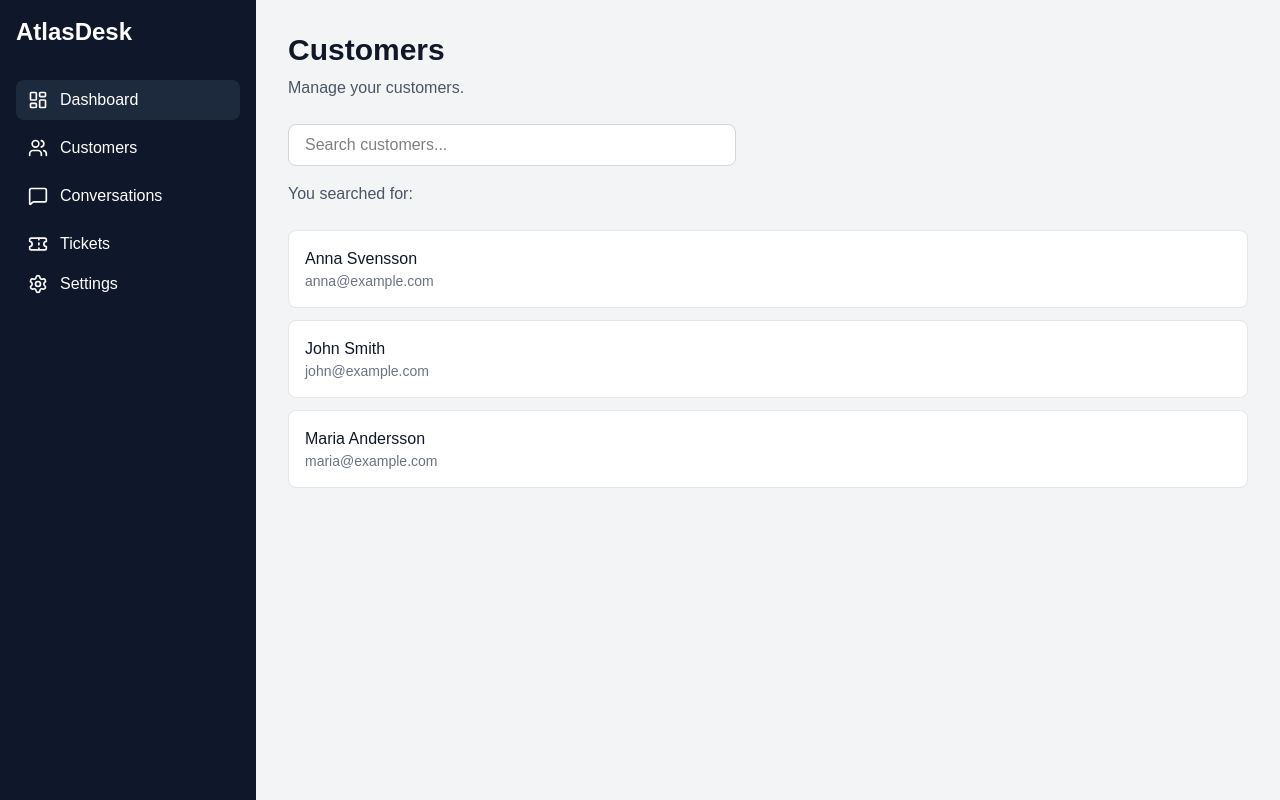
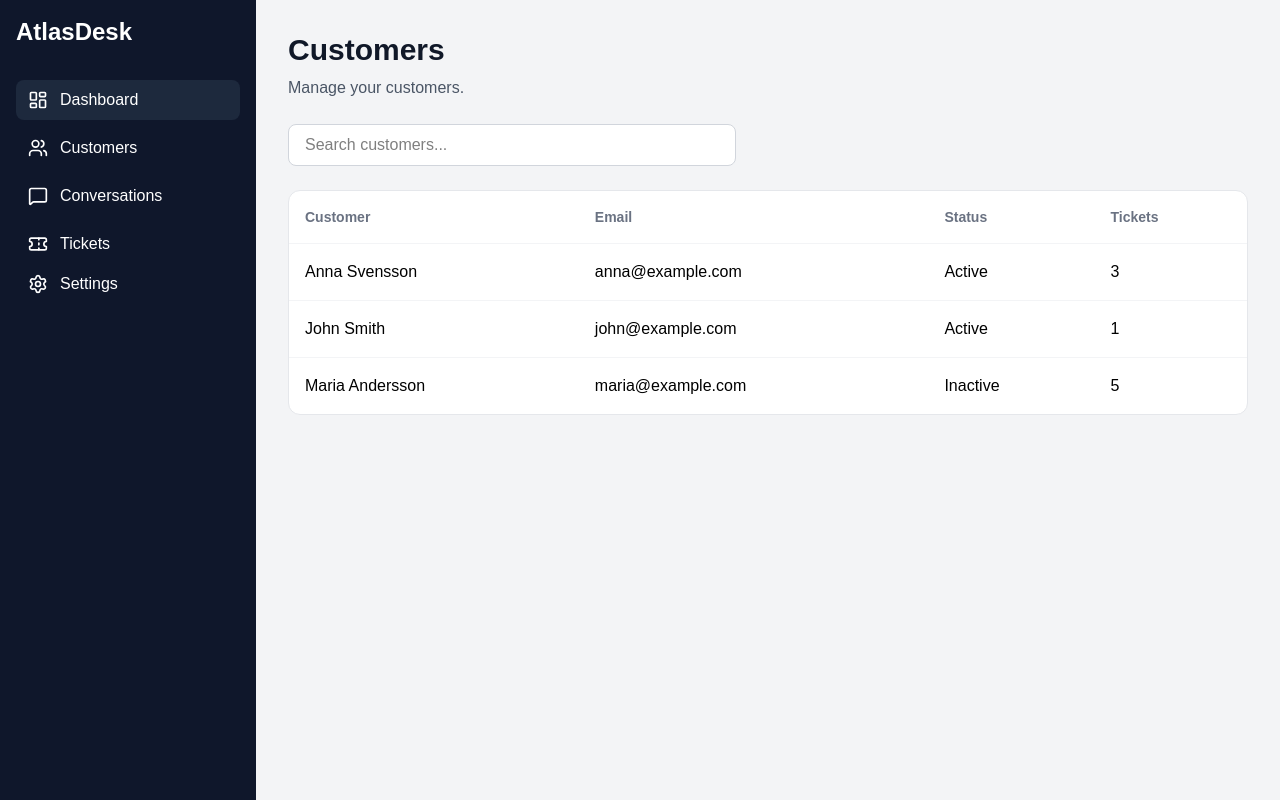
Before and after one commit to Abualtaher/atlasdesk, a React (Vite) app in the folder client/: page /customers in a window 1280 px wide. Built offline with nearby package versions, Linux system fonts and the light colour scheme.

Commit message:
feat: enhance Customers and ConversationList components with status and tickets fields

```diff
--- a/client/src/components/ConversationList.tsx
+++ b/client/src/components/ConversationList.tsx
@@ -3,6 +3,8 @@ type Conversation = {
   customer: string;
   message: string;
   time: string;
+  status: string;
+  tickets: number;
 };
 
 const conversations: Conversation[] = [
@@ -11,18 +13,24 @@ const conversations: Conversation[] = [
     customer: "Anna Svensson",
     message: "I have a problem with my payment.",
     time: "2 min ago",
+    status: "Active",
+    tickets: 3,
   },
   {
     id: 2,
     customer: "John Smith",
     message: "Can you help me with my refund?",
     time: "15 min ago",
+    status: "Active",
+    tickets: 1,
   },
   {
     id: 3,
     customer: "Maria Andersson",
     message: "I can't log into my account.",
     time: "32 min ago",
+    status: "Inactive",
+    tickets: 5,
   },
 ];
 
--- a/client/src/pages/Customers.tsx
+++ b/client/src/pages/Customers.tsx
@@ -1,9 +1,34 @@
 import { useState } from "react";
+type Customer = {
+  id: number;
+  name: string;
+  email: string;
+  status: string;
+  tickets: number;
+};
 
-const customers = [
-  { id: 1, name: "Anna Svensson", email: "anna@example.com" },
-  { id: 2, name: "John Smith", email: "john@example.com" },
-  { id: 3, name: "Maria Andersson", email: "maria@example.com" },
+const customers: Customer[] = [
+  {
+    id: 1,
+    name: "Anna Svensson",
+    email: "anna@example.com",
+    status: "Active",
+    tickets: 3,
+  },
+  {
+    id: 2,
+    name: "John Smith",
+    email: "john@example.com",
+    status: "Active",
+    tickets: 1,
+  },
+  {
+    id: 3,
+    name: "Maria Andersson",
+    email: "maria@example.com",
+    status: "Inactive",
+    tickets: 5,
+  },
 ];
 
 function Customers() {
@@ -26,20 +51,27 @@ function Customers() {
         onChange={(event) => setSearch(event.target.value)}
         className="mt-6 w-full max-w-md rounded-lg border border-gray-300 bg-white px-4 py-2"
       />
-
-      <p className="mt-4 text-gray-600">You searched for: {search}</p>
-
-      <div className="mt-6 space-y-3">
-        {filteredCustomers.map((customer) => (
-          <div
-            key={customer.id}
-            className="rounded-lg border border-gray-200 bg-white p-4"
-          >
-            <p className="font-medium text-gray-900">{customer.name}</p>
-
-            <p className="text-sm text-gray-500">{customer.email}</p>
-          </div>
-        ))}
+      <div className="mt-6 overflow-hidden rounded-xl border border-gray-200 bg-white">
+        <table className=" w-full text-left">
+          <thead>
+            <tr>
+              <th className="p-4 text-sm text-gray-500">Customer</th>
+              <th className="p-4 text-sm text-gray-500">Email</th>
+              <th className="p-4 text-sm text-gray-500">Status</th>
+              <th className="p-4 text-sm text-gray-500">Tickets</th>
+            </tr>
+          </thead>
+          <tbody>
+            {filteredCustomers.map((customer) => (
+              <tr key={customer.id} className="border-t border-gray-100">
+                <td className="p-4">{customer.name}</td>
+                <td className="p-4">{customer.email}</td>
+                <td className="p-4">{customer.status}</td>
+                <td className="p-4">{customer.tickets}</td>
+              </tr>
+            ))}
+          </tbody>
+        </table>
       </div>
     </div>
   );
```
